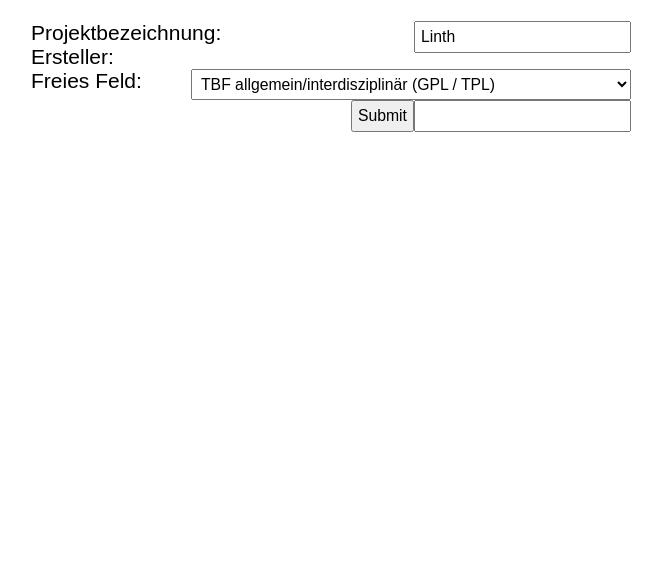
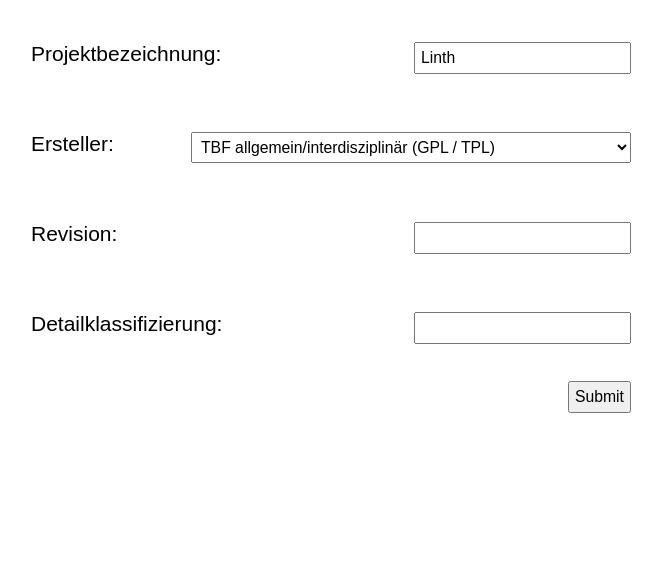
Before and after one commit to e-pallad/tbf_, a PHP site: page / in a window 1280 px wide. Shown: the part 217-800 px from the top of the page, without its empty margins (309-971 px from the left). Run offline with PHP 8.4, Linux system fonts and the light colour scheme.

Commit message:
Revert "removed revision from db and request"
This reverts commit 50fce736c4c0cb4fe4601a16eaf890718c3d6367.

```diff
--- a/index.php
+++ b/index.php
@@ -40,13 +40,13 @@
         $revision = mysqli_real_escape_string($conn, $_POST['revision']);
         $doctype = mysqli_real_escape_string($conn, $_POST['doctype']);
 
-        $insertid = "INSERT INTO dokumentennummer (project, creator, id, doctype) VALUES ('$project', '$creator', '$id', '$doctype')";
+        $insertid = "INSERT INTO dokumentennummer (project, creator, id, revision, doctype) VALUES ('$project', '$creator', '$id', '$revision', '$doctype')";
         $conn->query($insertid);
 
         if ($conn->connect_errno) {
           $message = "Irgendwas lief schief, mit folgender Fehlernummer: " . $conn->connect_errno;
         } else {
-          $message = "Erfolgreich! Das Dokument hat diesen Namen: <br>".$project."-".$creator."-".$id."-".$doctype."-";
+          $message = "Erfolgreich! Das Dokument hat diesen Namen: <br>".$project."-".$creator."-".$id."-".$revision."-".$doctype."-";
         }
       }
     ?>
@@ -58,8 +58,8 @@
     </div>
     <div class="form">
       <form action="<?php echo htmlspecialchars($_SERVER["PHP_SELF"]);?>" method="post">
-        <label for="project">Projektbezeichnung: </label><input type="text" name="project" value="Linth" placeholder="Linth"/><br>
-        <label for="creator">Ersteller: </label><select name="creator">
+        <p>Projektbezeichnung: <input type="text" name="project" value="Linth" placeholder="Linth"/></p><br>
+        <p>Ersteller: <select name="creator">
           <?php
           $optionen = array(
             '0100' => "TBF allgemein/interdisziplinär (GPL / TPL)",
@@ -74,8 +74,9 @@
             echo "<option value=" . $value . ">" . $beschreibung . "</option>";
           };
           ?>
-          </select><br>
-        <label for="doctype">Freies Feld: </label><input type="text" name="doctype" /><br>
+          </select></p><br>
+        <p>Revision: <input type="number" name="revision" /></p><br>
+        <p>Detailklassifizierung: <input type="text" name="doctype" /></p><br>
         <input type="submit" name="submit" />
       </form>
     </div>
```
